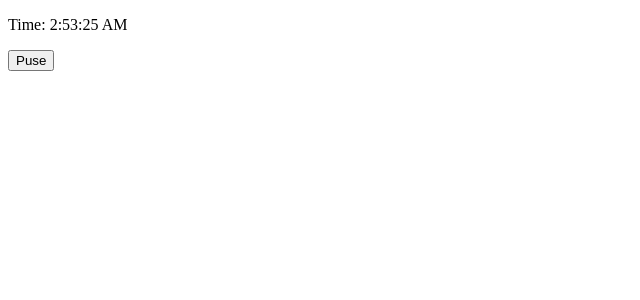
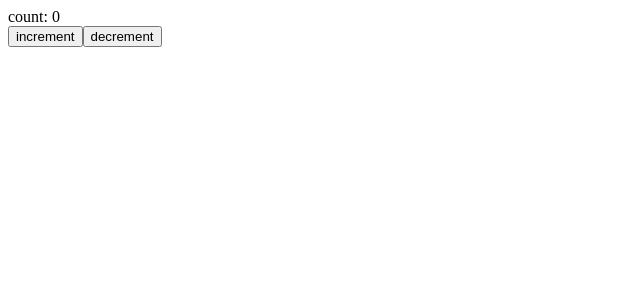
Before and after one commit to enamul58/React-JS-Fundamentals, a React (Create React App) app in the folder reactexercise/: page / in a window 1280 px wide. Shown: the top 300 px of the page, without its empty margins (0-640 px from the left). Built offline with nearby package versions, Linux system fonts and the light colour scheme.

Commit message:
useReducer Hook

```diff
--- a/reactexercise/src/App.js
+++ b/reactexercise/src/App.js
@@ -28,10 +28,11 @@ import Main from "./components/Context_ApI/Main";
 import Todo from "./components/Todo/TodoApp";
 import MyComponent from "./components/UseEffect/UseEffect";
 import UseRef from "./components/UseRef/UseRef";
+import Counter2 from "./components/UseReducer/UseReducer";
 
 function App() {
   // const ary = [1, 2, 3];
-  const [show, setShow] = useState(true);
+  // const [show, setShow] = useState(true);
   return (
     <>
       {/* <Card style={{ width: "20rem", margin: "20px" }}>
@@ -78,7 +79,8 @@ function App() {
       <button type="button" onClick={() => setShow((prevShow) => !prevShow)}>
         {show ? "Hide Post" : "Show Post"}
       </button> */}
-      <UseRef />
+      {/* <UseRef /> */}
+      <Counter2 />
     </>
   );
 }
--- /dev/null
+++ b/reactexercise/src/components/UseReducer/UseReducer.js
@@ -0,0 +1,28 @@
+import { useReducer } from "react";
+
+const initialState = 0;
+const reducer = (state, action) => {
+  switch (action) {
+    case "increment":
+      return state + 1;
+    case "decrement":
+      return state - 1;
+    default:
+      return state;
+  }
+};
+
+export default function Counter2() {
+  const [count, Action] = useReducer(reducer, initialState);
+  return (
+    <div>
+      <div>count: {count}</div>
+      <button type="button" onClick={() => Action("increment")}>
+        increment
+      </button>
+      <button type="button" onClick={() => Action("decrement")}>
+        decrement
+      </button>
+    </div>
+  );
+}
```
